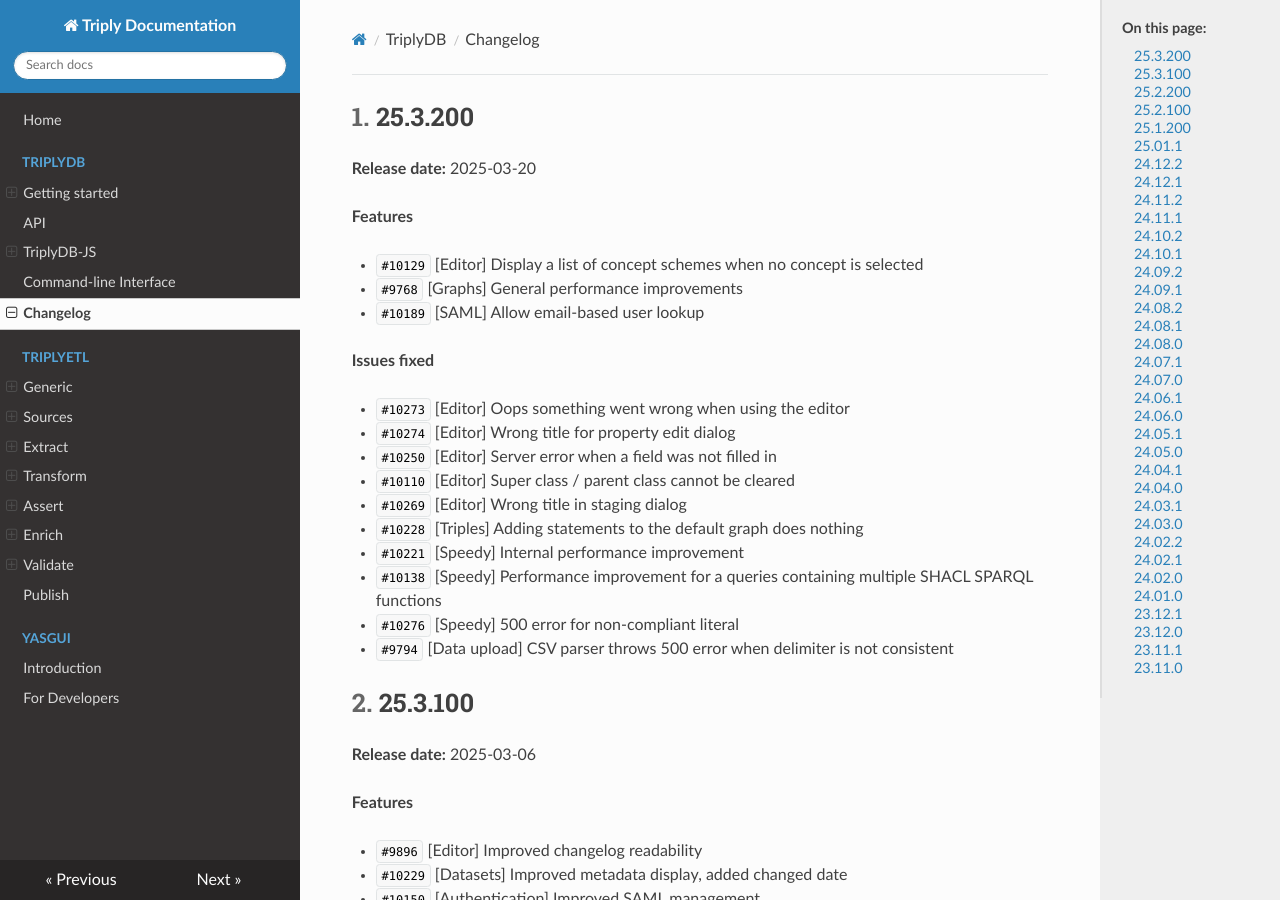
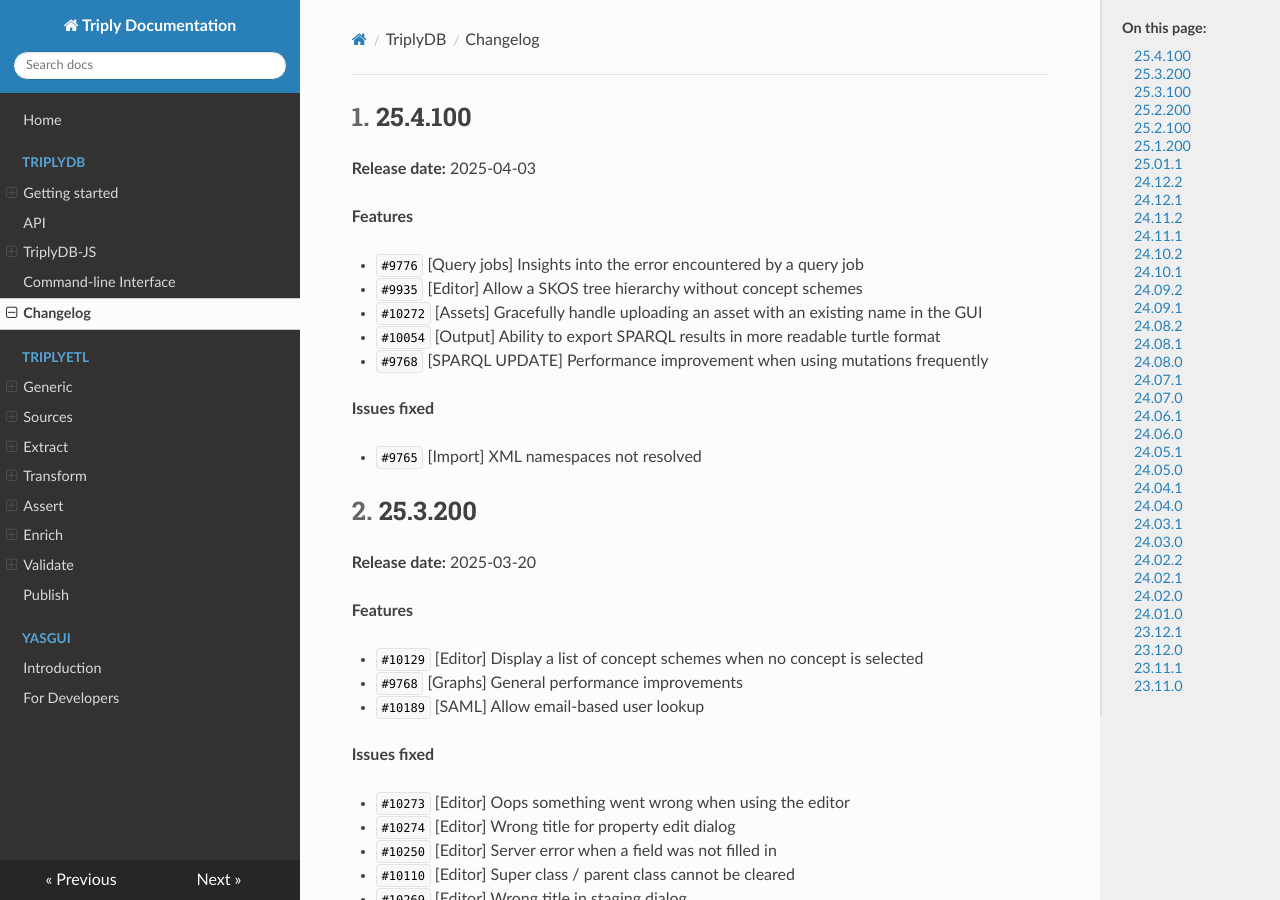
Before and after one commit to TriplyDB/Documentation, an MkDocs documentation site: the page built from docs/triplydb-changelog/index.md, in a window 1280 px wide and 900 px high. Built offline with MkDocs 1.6.1, drawn with Linux system fonts in a browser that asks for light colours.

Commit message:
Changelog for 25.4.100

```diff
--- a/docs/triplydb-changelog/index.md
+++ b/docs/triplydb-changelog/index.md
@@ -4,6 +4,23 @@
 ---
 
 [TOC]
+
+## 25.4.100 {#25.4.100}
+
+**Release date:** 2025-04-03
+
+**Features**
+
+- `#9776` [Query jobs] Insights into the error encountered by a query job
+- `#9935` [Editor] Allow a SKOS tree hierarchy without concept schemes
+- `#10272` [Assets] Gracefully handle uploading an asset with an existing name in the GUI
+- `#10054` [Output] Ability to export SPARQL results in more readable turtle format
+- `#9768` [SPARQL UPDATE] Performance improvement when using mutations frequently
+
+**Issues fixed**
+
+- `#9765` [Import] XML namespaces not resolved
+
 
 ## 25.3.200 {#25.3.200}
 
```
